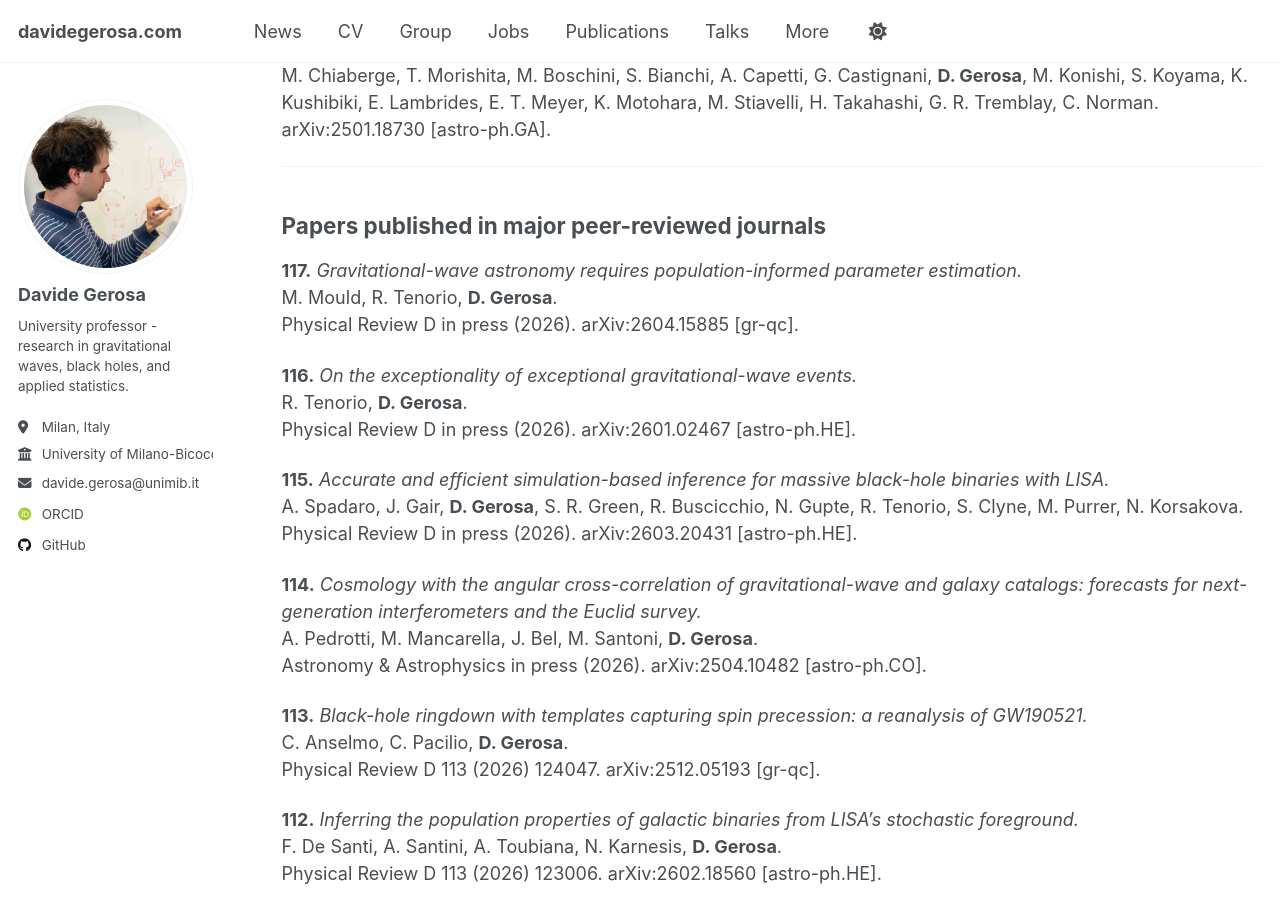
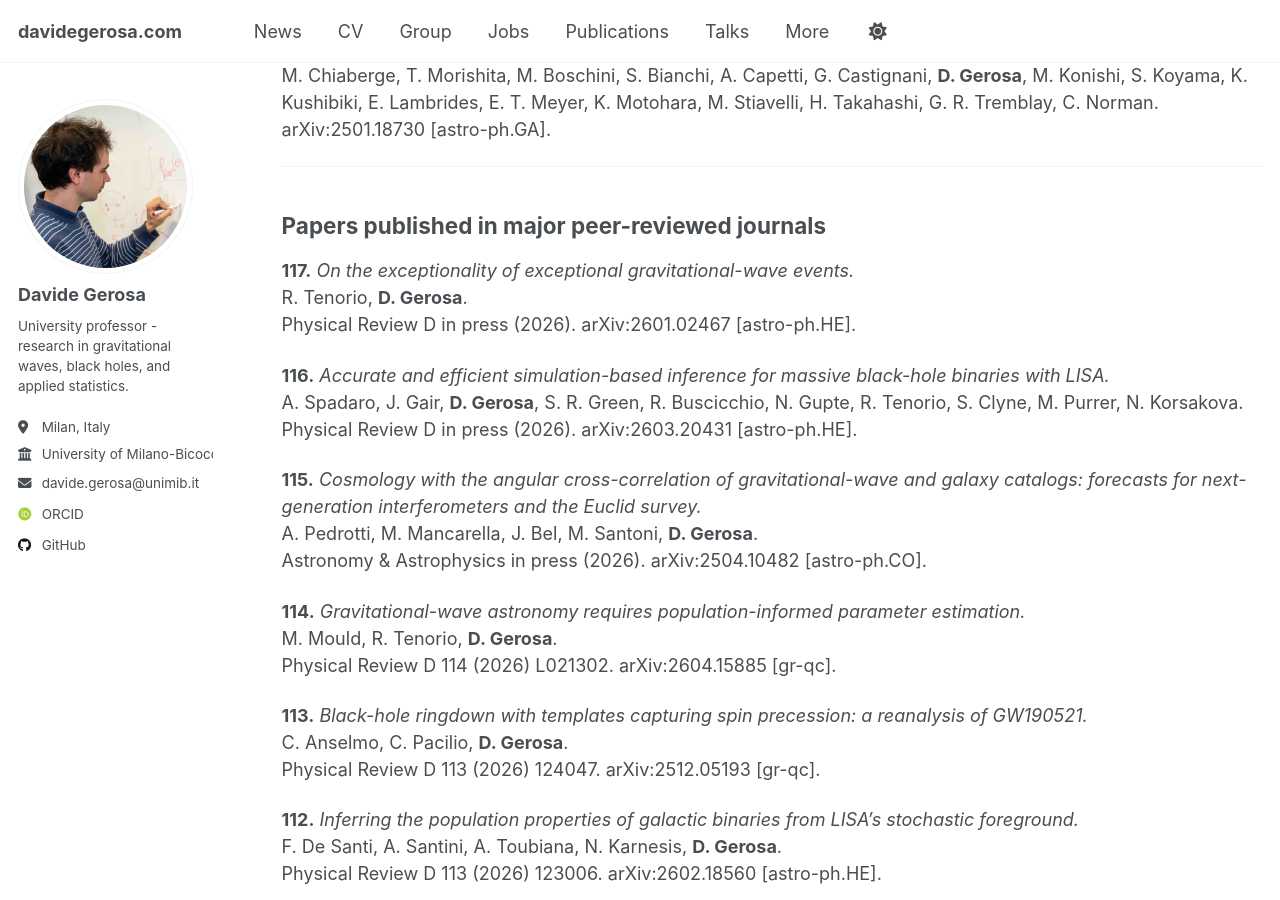
Before and after one commit to dgerosa/website, a Jekyll site: the page built from _pages/publications.md, in a window 1280 px wide and 900 px high, scrolled down 840 px. Built offline with Jekyll 4.4.1, drawn with Linux system fonts in a browser that asks for light colours; some web fonts are replaced; some of the changed text lies outside the part shown.

Commit message:
Website update from workflow

```diff
--- a/_pages/_publications.md
+++ b/_pages/_publications.md
@@ -34,24 +34,24 @@ M. Chiaberge, T. Morishita, M. Boschini, S. Bianchi, A. Capetti, G. Castignani,
 ## Papers published in major peer-reviewed journals
 
 **117.**
-*Gravitational-wave astronomy requires population-informed parameter estimation.*\
-M. Mould, R. Tenorio, **D. Gerosa**.\
-Physical Review D in press (2026). <a href="https://arxiv.org/abs/2604.15885" style="color: inherit; text-decoration: none;">arXiv:2604.15885 [gr-qc]</a>.
-
-**116.**
 *On the exceptionality of exceptional gravitational-wave events.*\
 R. Tenorio, **D. Gerosa**.\
 Physical Review D in press (2026). <a href="https://arxiv.org/abs/2601.02467" style="color: inherit; text-decoration: none;">arXiv:2601.02467 [astro-ph.HE]</a>.
 
-**115.**
+**116.**
 *Accurate and efficient simulation-based inference for massive black-hole binaries with LISA.*\
 A. Spadaro, J. Gair, **D. Gerosa**, S. R. Green, R. Buscicchio, N. Gupte, R. Tenorio, S. Clyne, M. Purrer, N. Korsakova.\
 Physical Review D in press (2026). <a href="https://arxiv.org/abs/2603.20431" style="color: inherit; text-decoration: none;">arXiv:2603.20431 [astro-ph.HE]</a>.
 
-**114.**
+**115.**
 *Cosmology with the angular cross-correlation of gravitational-wave and galaxy catalogs: forecasts for next-generation interferometers and the Euclid survey.*\
 A. Pedrotti, M. Mancarella, J. Bel, M. Santoni, **D. Gerosa**.\
 Astronomy & Astrophysics in press (2026). <a href="https://arxiv.org/abs/2504.10482" style="color: inherit; text-decoration: none;">arXiv:2504.10482 [astro-ph.CO]</a>.
+
+**114.**
+*Gravitational-wave astronomy requires population-informed parameter estimation.*\
+M. Mould, R. Tenorio, **D. Gerosa**.\
+<a href="https://journals.aps.org/prd/abstract/10.1103/blhd-ktbf" style="color: inherit; text-decoration: none;">Physical Review D 114 (2026) L021302</a>. <a href="https://arxiv.org/abs/2604.15885" style="color: inherit; text-decoration: none;">arXiv:2604.15885 [gr-qc]</a>.
 
 **113.**
 *Black-hole ringdown with templates capturing spin precession: a reanalysis of GW190521.*\
```
Also changed, not shown: other parts of _pages/_publications.md (+1 -1 lines), _pages/_citations.md (+4 -4 lines), _pages/_group.md (+1 -1 lines), _pages/_talks.md (+1 -1 lines).
